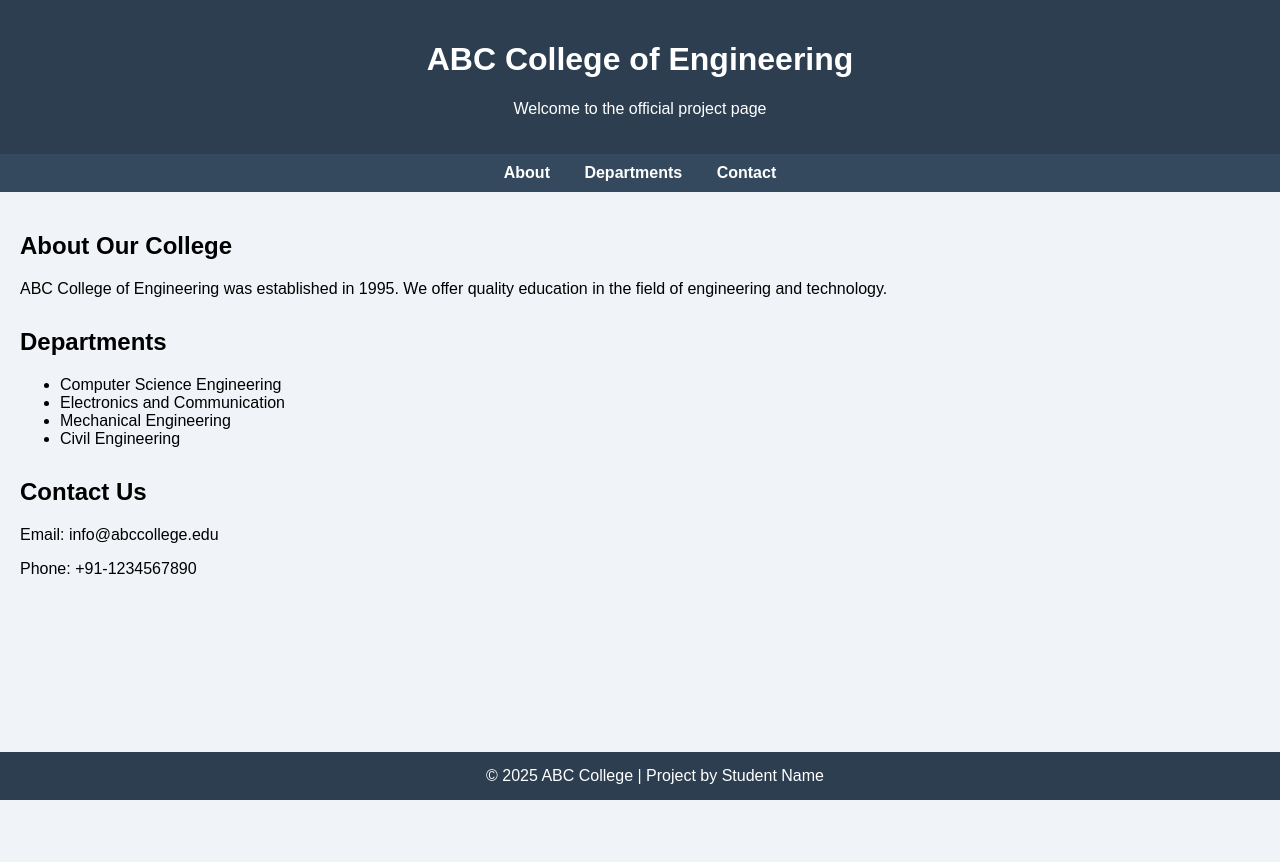
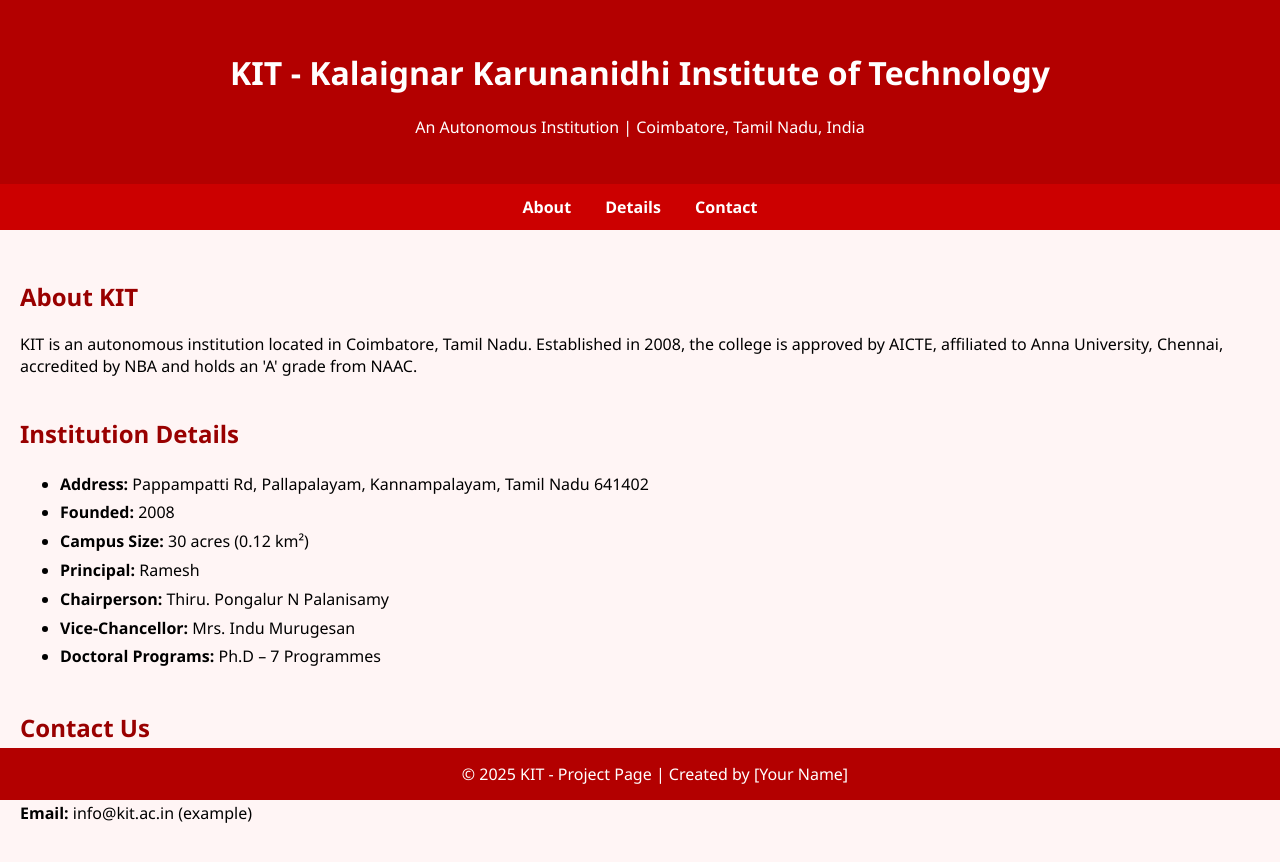
Before and after one commit to prakashm75/My_web_page, a plain HTML site: page index.html in a window 1280 px wide. Before the commit the page ends 800 px from the top, so only its background shows below. Drawn offline with Linux system fonts and the light colour scheme.

Commit message:
Update index.html

```diff
--- a/index.html
+++ b/index.html
@@ -2,22 +2,22 @@
 <html lang="en">
 <head>
   <meta charset="UTF-8">
-  <title>My College Project</title>
+  <title>KIT - College Project</title>
   <style>
     body {
-      font-family: Arial, sans-serif;
       margin: 0;
-      background-color: #f0f4f8;
+      font-family: 'Segoe UI', Tahoma, Geneva, Verdana, sans-serif;
+      background-color: #fff5f5;
     }
     header {
-      background-color: #2c3e50;
+      background-color: #b30000;
       color: white;
-      padding: 20px;
+      padding: 30px 20px;
       text-align: center;
     }
     nav {
-      background-color: #34495e;
-      padding: 10px;
+      background-color: #cc0000;
+      padding: 12px;
       text-align: center;
     }
     nav a {
@@ -27,13 +27,16 @@
       font-weight: bold;
     }
     main {
-      padding: 20px;
+      padding: 30px 20px;
     }
     section {
-      margin-bottom: 30px;
+      margin-bottom: 40px;
+    }
+    h2 {
+      color: #990000;
     }
     footer {
-      background-color: #2c3e50;
+      background-color: #b30000;
       color: white;
       text-align: center;
       padding: 15px;
@@ -41,46 +44,52 @@
       width: 100%;
       bottom: 0;
     }
+    ul {
+      line-height: 1.8;
+    }
   </style>
 </head>
 <body>
 
   <header>
-    <h1>ABC College of Engineering</h1>
-    <p>Welcome to the official project page</p>
+    <h1>KIT - Kalaignar Karunanidhi Institute of Technology</h1>
+    <p>An Autonomous Institution | Coimbatore, Tamil Nadu, India</p>
   </header>
 
   <nav>
     <a href="#about">About</a>
-    <a href="#departments">Departments</a>
+    <a href="#details">Details</a>
     <a href="#contact">Contact</a>
   </nav>
 
   <main>
     <section id="about">
-      <h2>About Our College</h2>
-      <p>ABC College of Engineering was established in 1995. We offer quality education in the field of engineering and technology.</p>
+      <h2>About KIT</h2>
+      <p>KIT is an autonomous institution located in Coimbatore, Tamil Nadu. Established in 2008, the college is approved by AICTE, affiliated to Anna University, Chennai, accredited by NBA and holds an 'A' grade from NAAC.</p>
     </section>
 
-    <section id="departments">
-      <h2>Departments</h2>
+    <section id="details">
+      <h2>Institution Details</h2>
       <ul>
-        <li>Computer Science Engineering</li>
-        <li>Electronics and Communication</li>
-        <li>Mechanical Engineering</li>
-        <li>Civil Engineering</li>
+        <li><strong>Address:</strong> Pappampatti Rd, Pallapalayam, Kannampalayam, Tamil Nadu 641402</li>
+        <li><strong>Founded:</strong> 2008</li>
+        <li><strong>Campus Size:</strong> 30 acres (0.12 km²)</li>
+        <li><strong>Principal:</strong> Ramesh</li>
+        <li><strong>Chairperson:</strong> Thiru. Pongalur N Palanisamy</li>
+        <li><strong>Vice-Chancellor:</strong> Mrs. Indu Murugesan</li>
+        <li><strong>Doctoral Programs:</strong> Ph.D – 7 Programmes</li>
       </ul>
     </section>
 
     <section id="contact">
       <h2>Contact Us</h2>
-      <p>Email: info@abccollege.edu</p>
-      <p>Phone: +91-1234567890</p>
+      <p><strong>Phone:</strong> 0422 236 7890</p>
+      <p><strong>Email:</strong> info@kit.ac.in (example)</p>
     </section>
   </main>
 
   <footer>
-    &copy; 2025 ABC College | Project by Student Name
+    &copy; 2025 KIT - Project Page | Created by [Your Name]
   </footer>
 
 </body>
```
